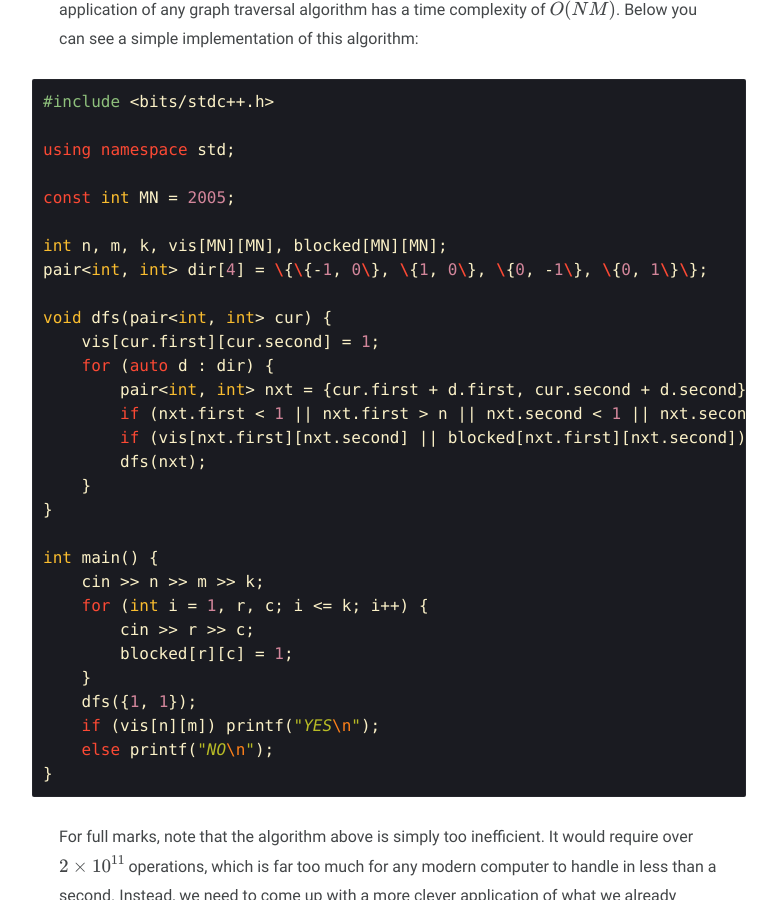
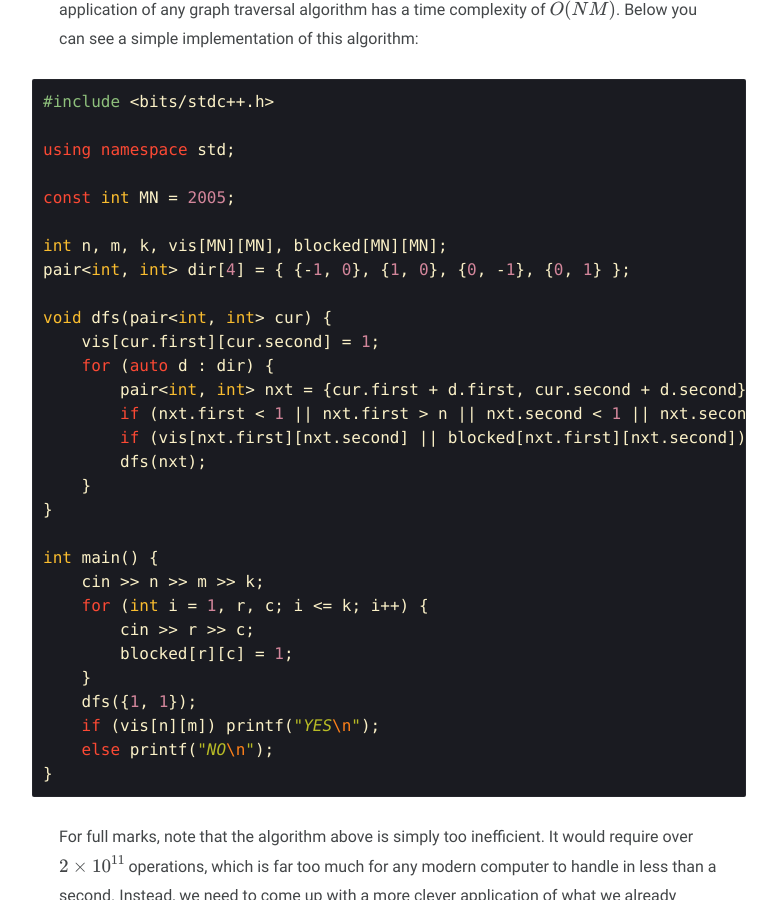
Before and after one commit to 4fecta/4fecta.ca, a Jekyll site: the page built from _posts/pathfinder-editorial/2022-01-04-pathfinder-editorial.md, in a window 1280 px wide and 900 px high, scrolled down 635 px. Shown: the whole window, without its empty margins (251-1028 px from the left). Built offline with Jekyll 4.4.1, drawn with Linux system fonts in a browser that asks for light colours; formulas are drawn with MathJax 3.

```diff
--- a/_posts/pathfinder-editorial/2022-01-04-pathfinder-editorial.md
+++ b/_posts/pathfinder-editorial/2022-01-04-pathfinder-editorial.md
@@ -18,7 +18,7 @@ using namespace std;
 const int MN = 2005;
 
 int n, m, k, vis[MN][MN], blocked[MN][MN];
-pair<int, int> dir[4] = \{\{-1, 0\}, \{1, 0\}, \{0, -1\}, \{0, 1\}\};
+pair<int, int> dir[4] = { {-1, 0}, {1, 0}, {0, -1}, {0, 1} };
 
 void dfs(pair<int, int> cur) {
     vis[cur.first][cur.second] = 1;
```
